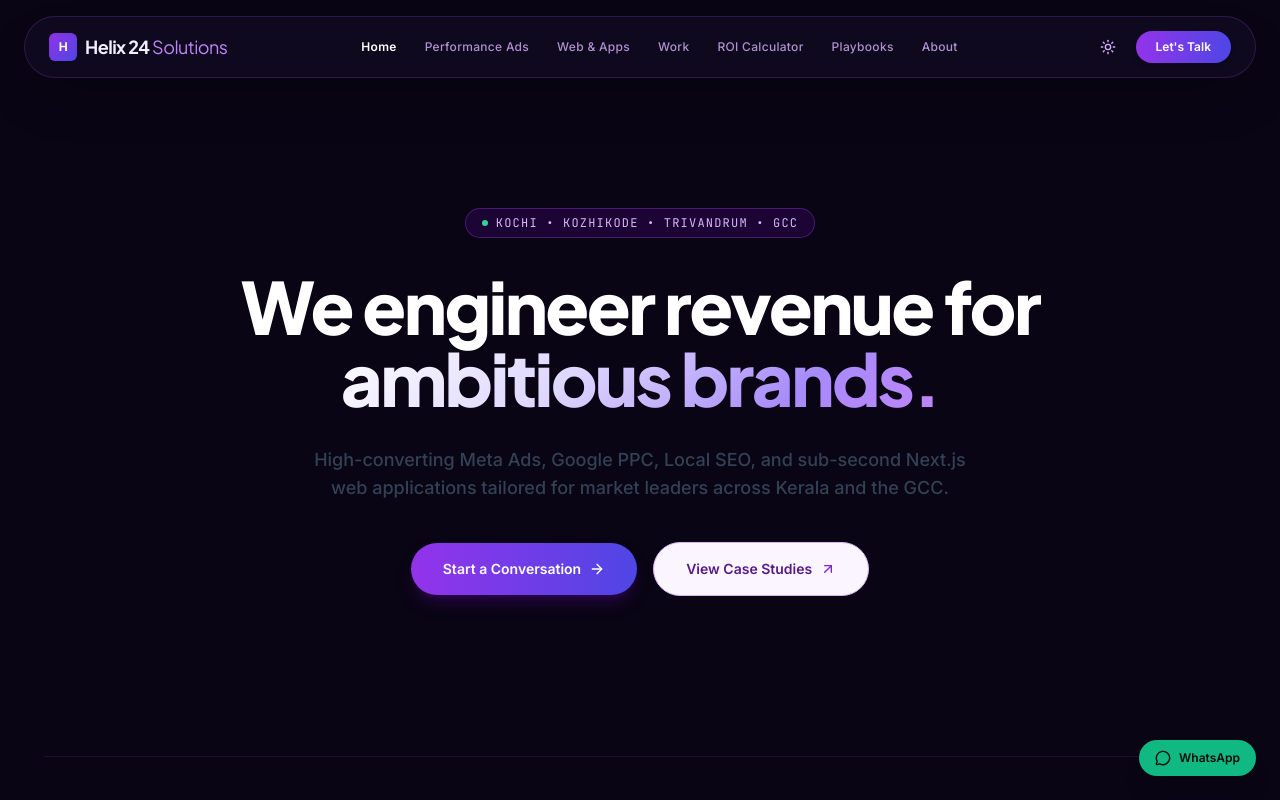
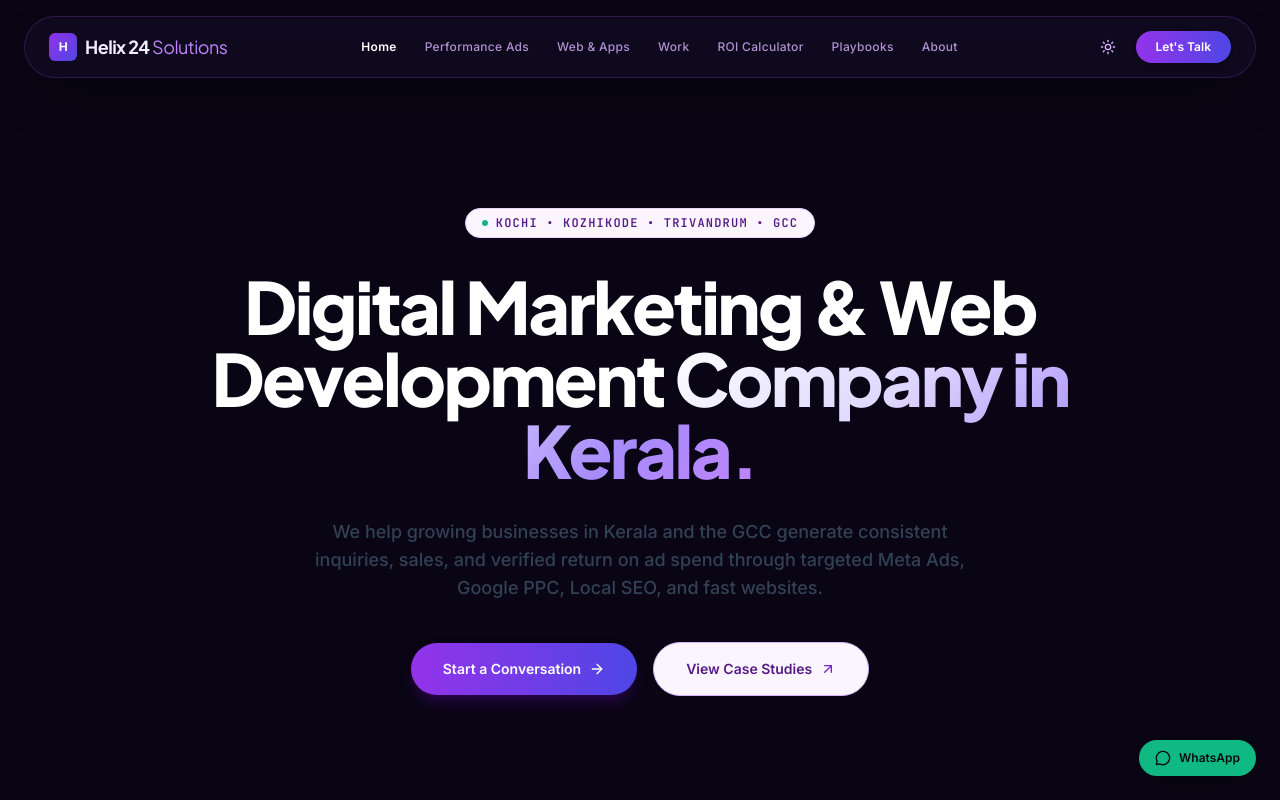
Before and after one commit to helix24dev/helix24web, a Next.js app in the folder frontend/: page / in a window 1280 px wide. Shown: the top 800 px of the page. Built offline with nearby package versions, Linux system fonts and the light colour scheme.

Commit message:
feat(seo): update homepage hero with high-intent keywords and plain English value proposition

```diff
--- a/frontend/src/app/page.tsx
+++ b/frontend/src/app/page.tsx
@@ -131,20 +131,20 @@ export default function HomePage() {
         <section className="relative px-6 pt-16 sm:pt-24 max-w-[1240px] mx-auto text-center space-y-8">
 
           {/* Regional Hubs Pill */}
-          <div className="inline-flex items-center gap-2 px-4 py-1.5 rounded-full border border-purple-500/30 bg-purple-950/40 text-xs font-mono uppercase tracking-widest text-purple-300">
-            <span className="w-1.5 h-1.5 rounded-full bg-emerald-400"></span>
+          <div className="inline-flex items-center gap-2 px-4 py-1.5 rounded-full border border-purple-200 dark:border-purple-500/30 bg-purple-50 dark:bg-purple-950/40 text-xs font-mono uppercase tracking-widest text-purple-900 dark:text-purple-300 font-semibold shadow-xs">
+            <span className="w-1.5 h-1.5 rounded-full bg-emerald-500"></span>
             <span>Kochi • Kozhikode • Trivandrum • GCC</span>
           </div>
 
           {/* Display Headline */}
           <h1 className="text-4xl sm:text-6xl lg:text-7xl font-extrabold tracking-[-0.035em] text-white max-w-4xl mx-auto leading-[1.08]">
-            We engineer revenue for{' '}
-            <span className="gradient-text">ambitious brands.</span>
+            Digital Marketing &amp; Web Development{' '}
+            <span className="gradient-text">Company in Kerala.</span>
           </h1>
 
           {/* Subhead */}
           <p className="text-base sm:text-lg text-slate-700 dark:text-purple-200/85 font-medium max-w-2xl mx-auto leading-relaxed">
-            High-converting Meta Ads, Google PPC, Local SEO, and sub-second Next.js web applications tailored for market leaders across Kerala and the GCC.
+            We help growing businesses in Kerala and the GCC generate consistent inquiries, sales, and verified return on ad spend through targeted Meta Ads, Google PPC, Local SEO, and fast websites.
           </p>
 
           {/* Action Buttons */}
```
